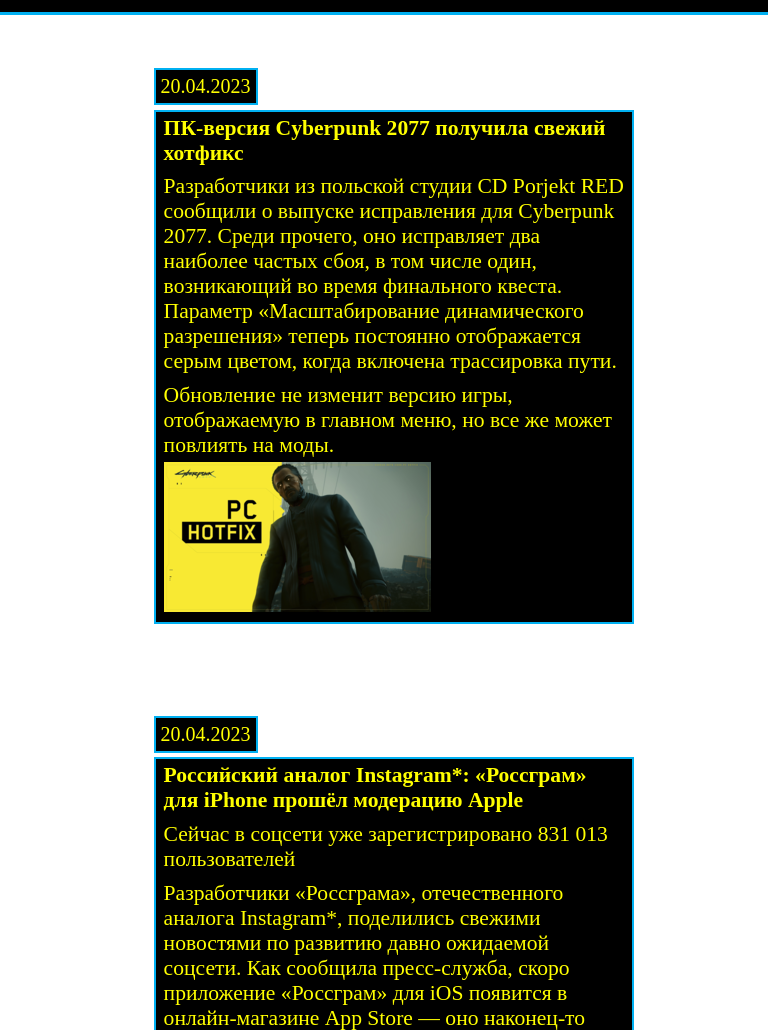
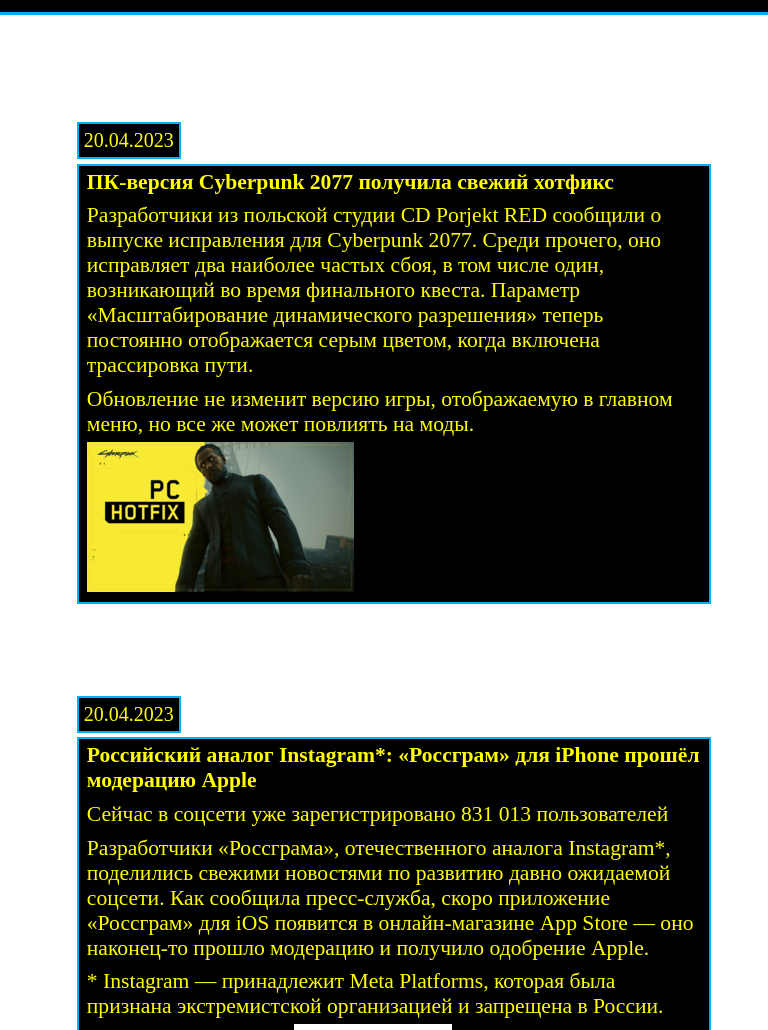
Before and after one commit to SakrFeat/sakrfeat.github.com, a plain HTML site: page index.html in a window 768 px wide. Shown: the part 70-1100 px from the top of the page. Drawn offline with Linux system fonts and the light colour scheme.

Commit message:
Update project.css

```diff
--- a/cssproject/project.css
+++ b/cssproject/project.css
@@ -127,3 +127,17 @@ body {
     margin: 0 5% 12% 5%;
   }
 }
+
+@media only screen and (min-width: 768px) and (max-width: 1024px) {
+  #post {
+    width: 80%;
+  }
+
+  .block {
+    margin: 25% 10% 12% 10%;
+  }
+
+  .nextpost {
+    margin: 0 10% 12% 10%;
+  }
+}
```
